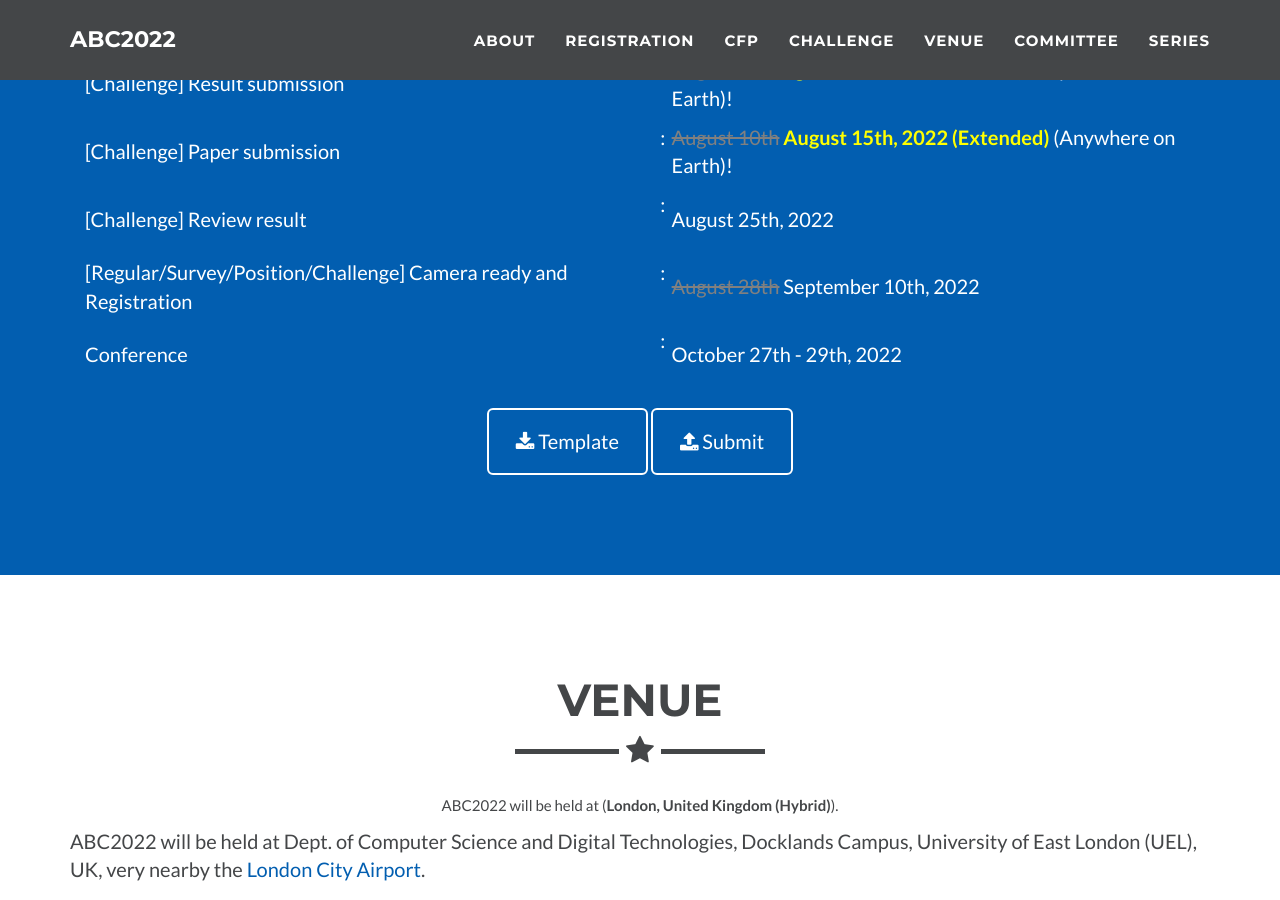
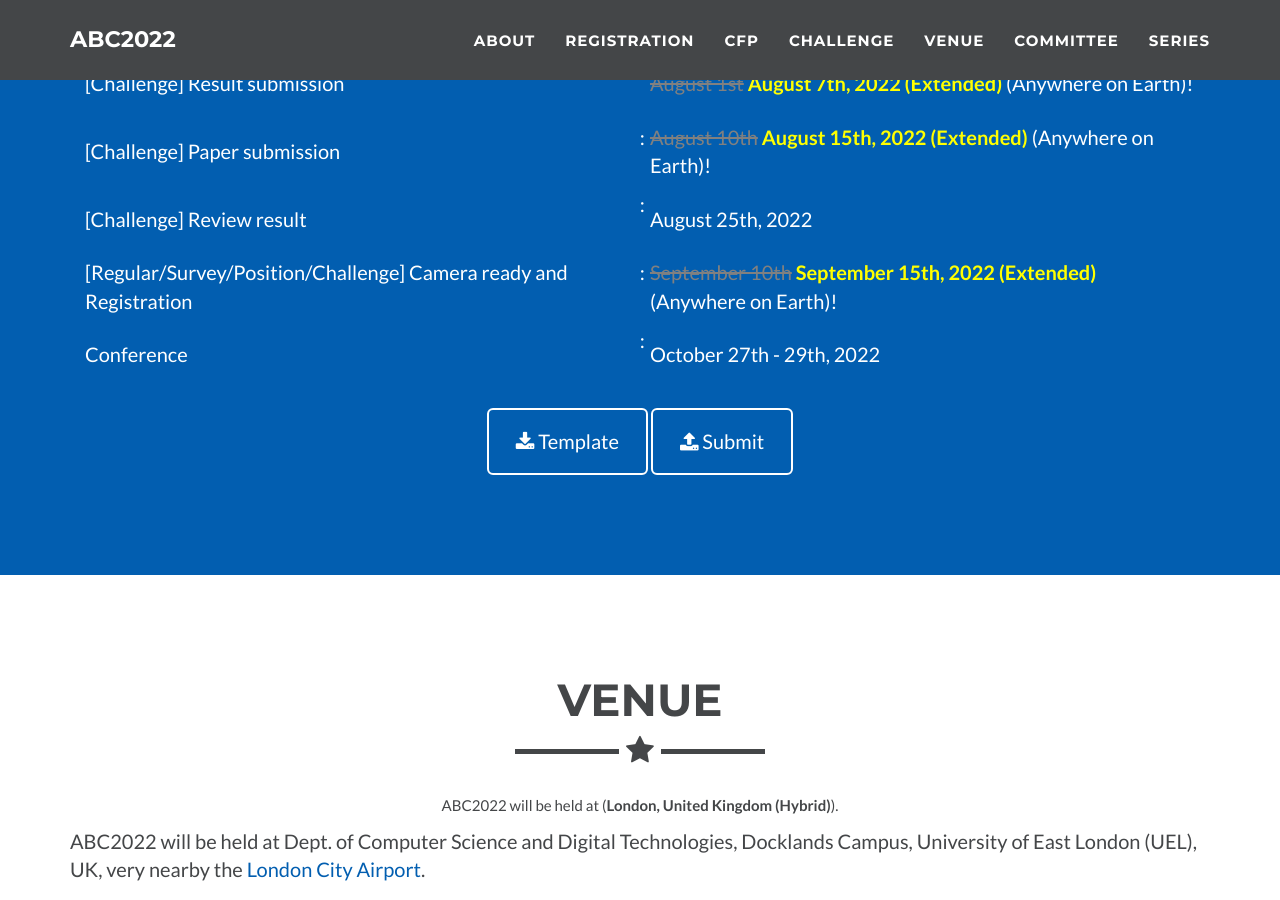
Before and after one commit to abc-research/abc-research.github.io, a Jekyll site: the page built from index.html, in a window 1280 px wide and 900 px high, scrolled down 3727 px. Built offline with Jekyll 4.4.1, drawn with Linux system fonts in a browser that asks for light colours.

Commit message:
Update _config.yml

```diff
--- a/_config.yml
+++ b/_config.yml
@@ -397,7 +397,7 @@ cfp:
     - name: "[Challenge] Review result"
       date: August 25th, 2022
     - name: "[Regular/Survey/Position/Challenge] Camera ready and Registration"
-      date: <strike style="color:gray">August 28th</strike> September 10th, 2022
+      date: <strike style="color:gray">September 10th</strike><b><span style="color:yellow"> September 15th, 2022 (Extended)</span></b> (Anywhere on Earth)!
 # Sep. 15th: submit to the publisher
     - name: "Conference"
       date: October 27th - 29th, 2022
```
